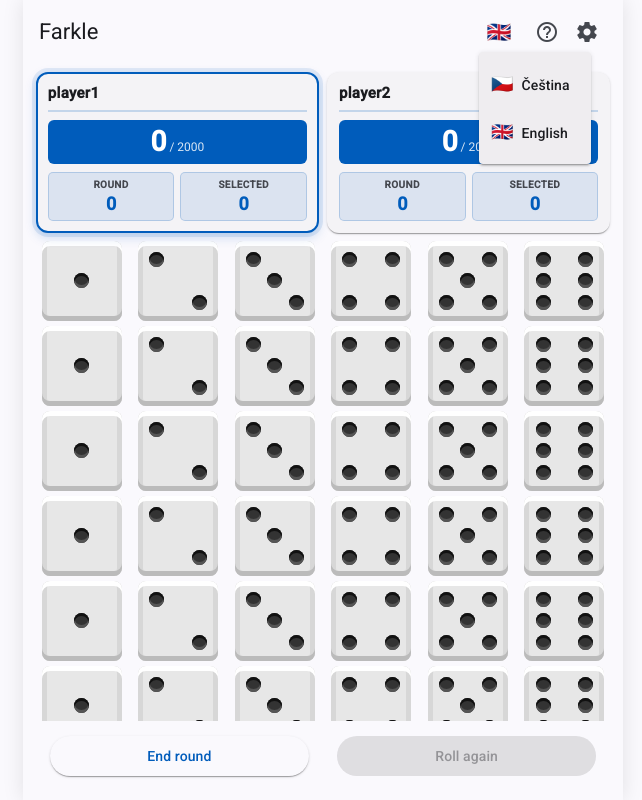
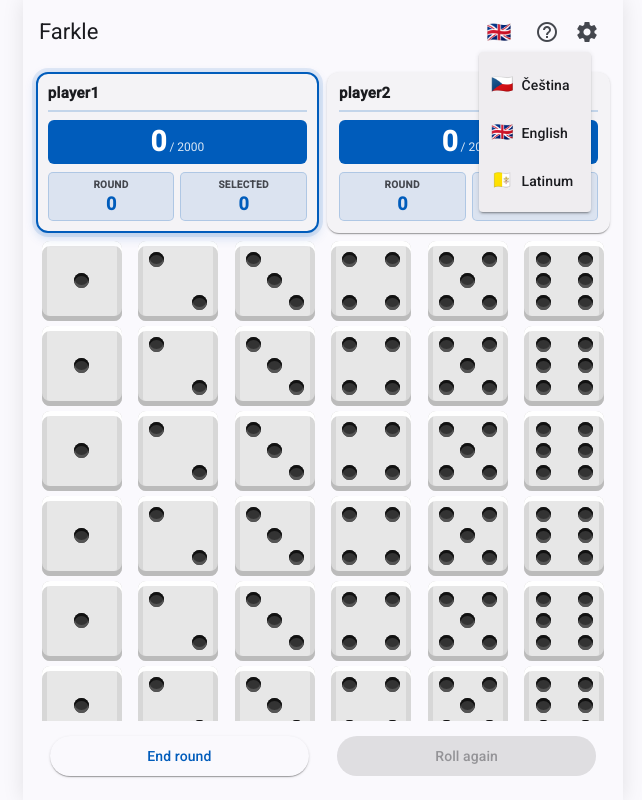
Before and after one commit to kamenitxan/Farkle-PWA, an Angular app: page / in a window 1280 px wide. Both pictures are taken after a click on the button "🇬🇧". Shown: the whole page, without its empty margins (317-959 px from the left). Built offline with nearby package versions, Linux system fonts and the light colour scheme.

Commit message:
Add Latin language support and update localization files

```diff
--- a/angular.json
+++ b/angular.json
@@ -22,7 +22,8 @@
             "browser": "src/main.ts",
             "localize": [
               "en",
-              "cs"
+              "cs",
+              "la"
             ],
             "polyfills": [
               "@angular/localize/init"
@@ -75,6 +76,12 @@
                 "en"
               ],
               "baseHref": "/en/"
+            },
+            "la": {
+              "localize": [
+                "la"
+              ],
+              "baseHref": "/la/"
             }
           },
           "defaultConfiguration": "production"
@@ -93,6 +100,9 @@
             },
             "en": {
               "buildTarget": "farkle-pwa:build:en"
+            },
+            "la": {
+              "buildTarget": "farkle-pwa:build:la"
             }
           },
           "defaultConfiguration": "development"
@@ -126,7 +136,8 @@
       "i18n": {
         "sourceLocale": "en",
         "locales": {
-          "cs": "src/locale/messages.cs.xlf"
+          "cs": "src/locale/messages.cs.xlf",
+          "la": "src/locale/messages.la.xlf"
         }
       }
     }
--- a/package.json
+++ b/package.json
@@ -5,12 +5,13 @@
     "ng": "ng",
     "start_cs": "ng serve --hmr --configuration=cs --host 0.0.0.0",
     "start_en": "ng serve --hmr --configuration=en --host 0.0.0.0",
+    "start_la": "ng serve --hmr --configuration=la --host 0.0.0.0",
     "build": "ng build",
     "build_dev": "ng build --configuration development",
     "watch": "ng build --watch --configuration development",
     "test": "ng test",
     "test-ci": "ng test --browsers=ChromeHeadless --watch=false --code-coverage",
-    "extract-i18n": "ng extract-i18n --output-path src/locale --format=xlf2 && xliffmerge cs",
+    "extract-i18n": "ng extract-i18n --output-path src/locale --format=xlf2 && xliffmerge cs && xliffmerge la",
     "lint": "ng lint",
     "update": "ng update @angular/cli @angular/core @angular/material",
     "outdated": "npm outdated"
--- a/src/app/header/header.component.html
+++ b/src/app/header/header.component.html
@@ -18,6 +18,10 @@
       <span class="menu-flag">🇬🇧</span>
       <span>English</span>
     </button>
+    <button mat-menu-item (click)="changeLanguage('la')">
+      <span class="menu-flag">🇻🇦</span>
+      <span>Latinum</span>
+    </button>
   </mat-menu>
   <button mat-icon-button class="example-icon" routerLink="rules">
     <mat-icon>help_outline</mat-icon>
--- a/src/app/header/header.component.ts
+++ b/src/app/header/header.component.ts
@@ -63,11 +63,11 @@ export class HeaderComponent implements OnInit {
     const route = window.location.href;
     if (route.includes('/cs')) {
       return '🇨🇿';
-    } else if (route.includes('/en')) {
+    } else if (route.includes('/la')) {
+      return '🇻🇦';
+    } else {
       return '🇬🇧';
     }
-    // Default vlajka, pokud je na home page
-    return '🇬🇧';
   }
 
 }
```
Also changed, not shown: 1 other file (tests, documents, lock files or other folders).
